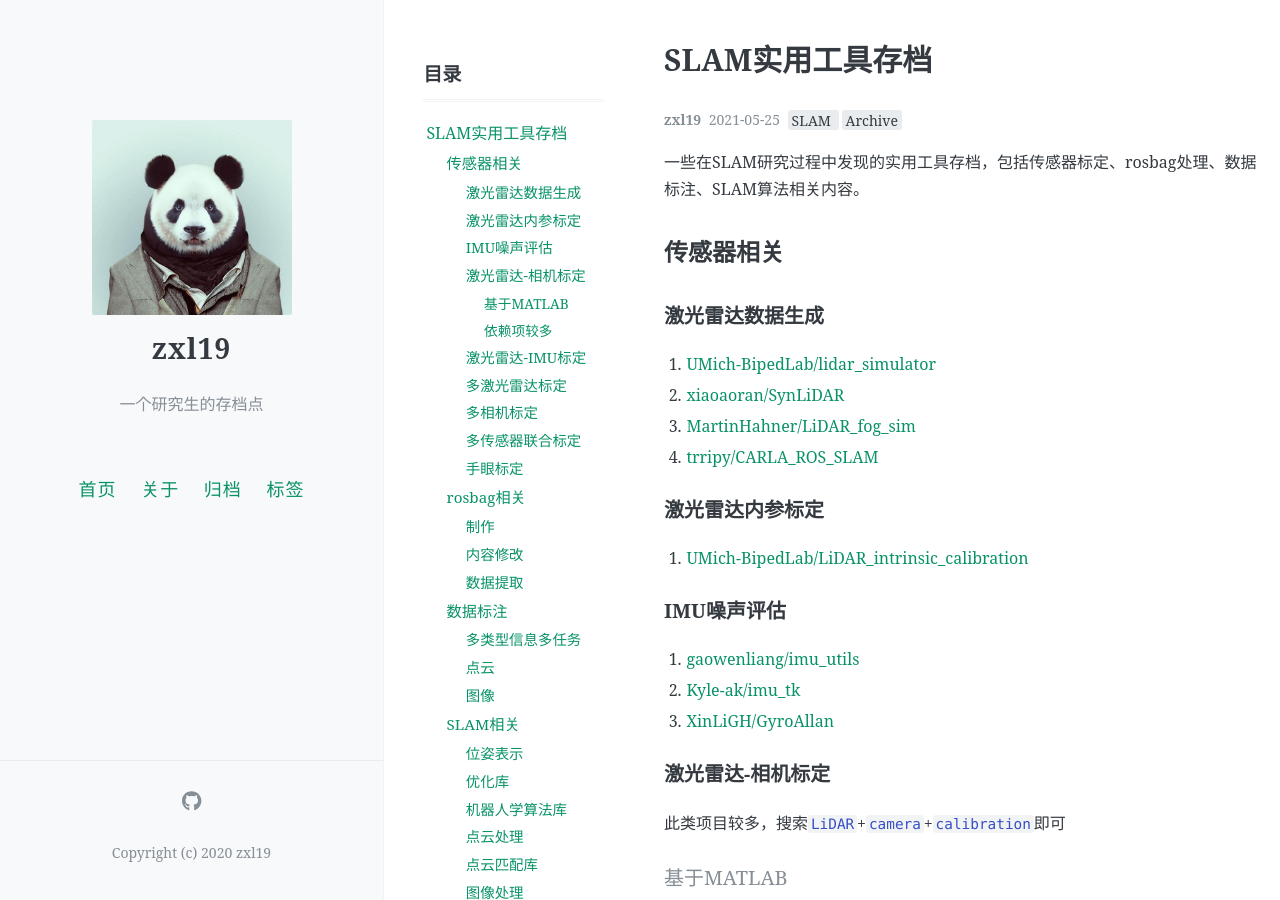
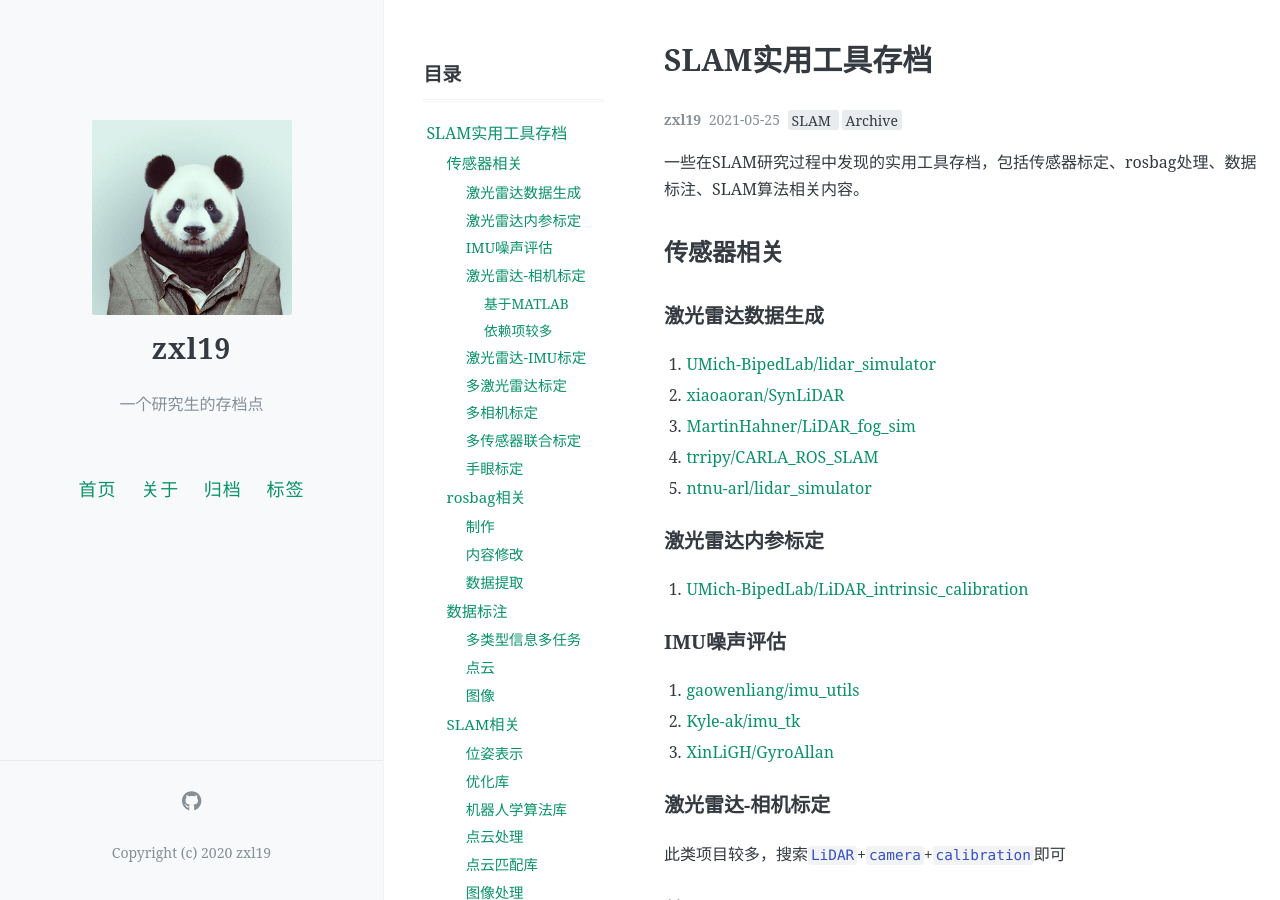
Before and after one commit to zxl19/zxl19.github.io, a Jekyll site: the page built from _posts/2021-05-25-slam-tool.md, in a window 1280 px wide and 900 px high. Built offline with Jekyll 4.4.1, drawn with Linux system fonts in a browser that asks for light colours; comment, search, counter and statistics services are not loaded.

Commit message:
Update 2021-05-25-slam-tool.md

```diff
--- a/_posts/2021-05-25-slam-tool.md
+++ b/_posts/2021-05-25-slam-tool.md
@@ -21,6 +21,7 @@ pinned: false
 2. [xiaoaoran/SynLiDAR](https://github.com/xiaoaoran/SynLiDAR)
 3. [MartinHahner/LiDAR_fog_sim](https://github.com/MartinHahner/LiDAR_fog_sim)
 4. [trripy/CARLA_ROS_SLAM](https://github.com/trripy/CARLA_ROS_SLAM)
+5. [ntnu-arl/lidar_simulator](https://github.com/ntnu-arl/lidar_simulator)
 
 ### 激光雷达内参标定
 
```
